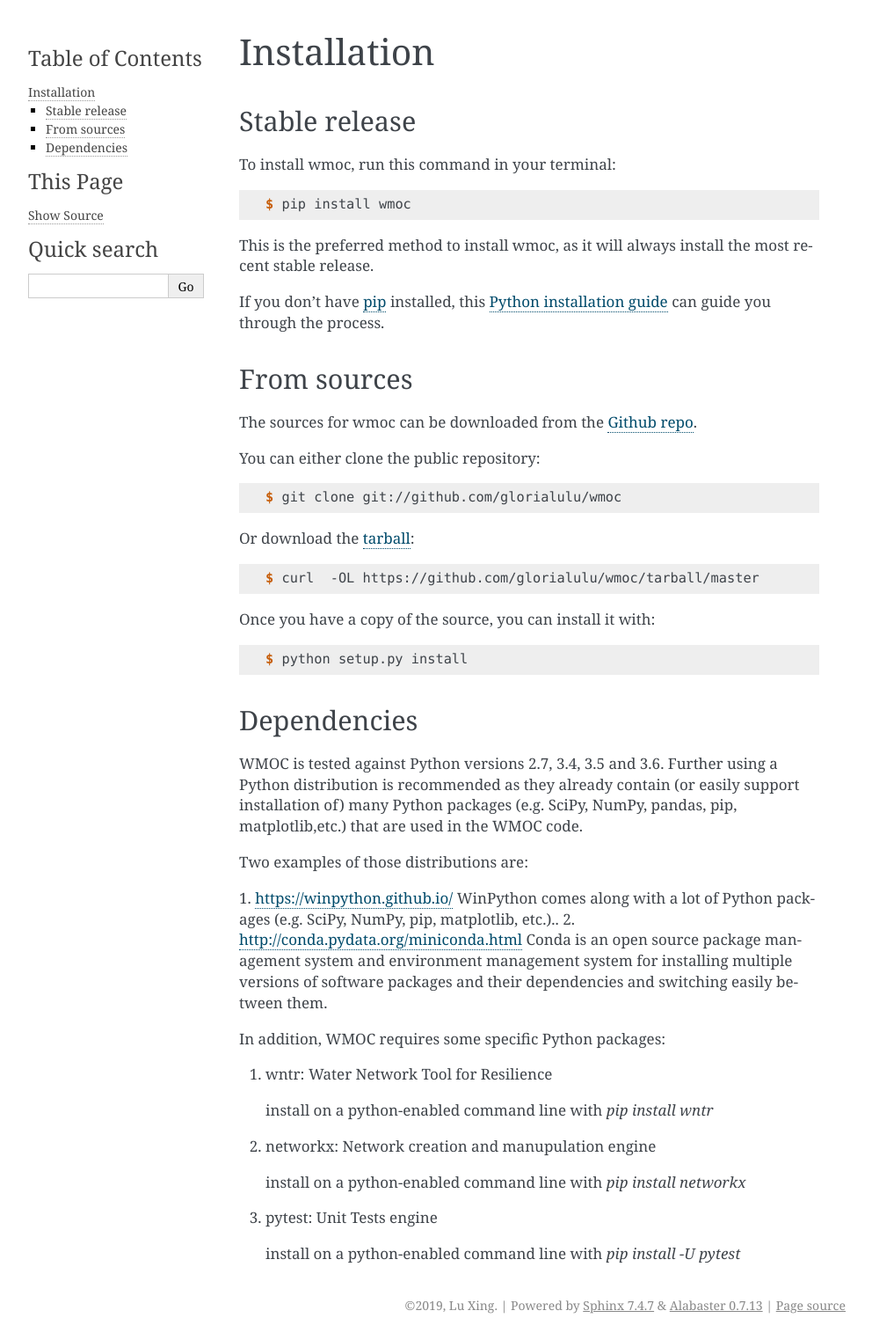
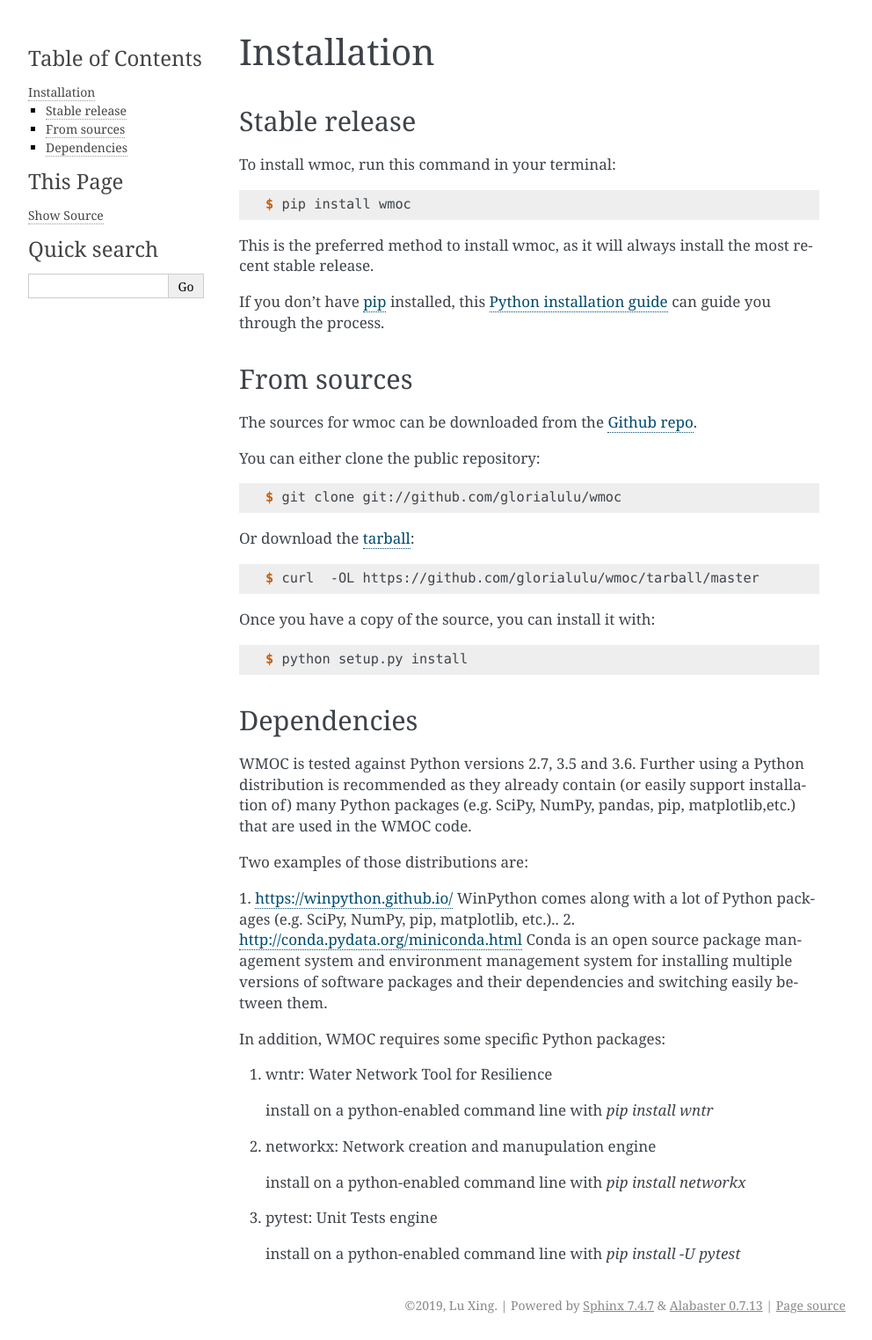
Before and after one commit to glorialulu/TSNet, a Sphinx documentation site: the page built from docs/installation.rst, in a window 1280 px wide. Shown: the whole page at 88% size, without its empty margins (148-1140 px from the left). Built offline with Sphinx 7.4.7, drawn with Linux system fonts in a browser that asks for light colours.

Commit message:
docs updated

```diff
--- a/README.rst
+++ b/README.rst
@@ -6,7 +6,7 @@ WMOC
         :target: https://pypi.python.org/pypi/wmoc
 
 .. image:: https://img.shields.io/travis/glorialulu/wmoc.svg
-        :target: https://travis-ci.org/glorialulu/wmoc
+        :target: https://travis-ci.com/glorialulu/wmoc
 
 .. image:: https://readthedocs.org/projects/wmoc/badge/?version=latest
         :target: https://wmoc.readthedocs.io/en/latest/?badge=latest
--- a/docs/installation.rst
+++ b/docs/installation.rst
@@ -54,7 +54,7 @@ Once you have a copy of the source, you can install it with:
 Dependencies
 ------------
 
-WMOC is tested against Python versions 2.7, 3.4, 3.5 and 3.6. Further
+WMOC is tested against Python versions 2.7, 3.5 and 3.6. Further
 using a Python distribution is recommended as they already contain (or easily
 support installation of) many Python packages (e.g. SciPy, NumPy, pandas, pip,
 matplotlib,etc.) that are used in the WMOC code.
```
